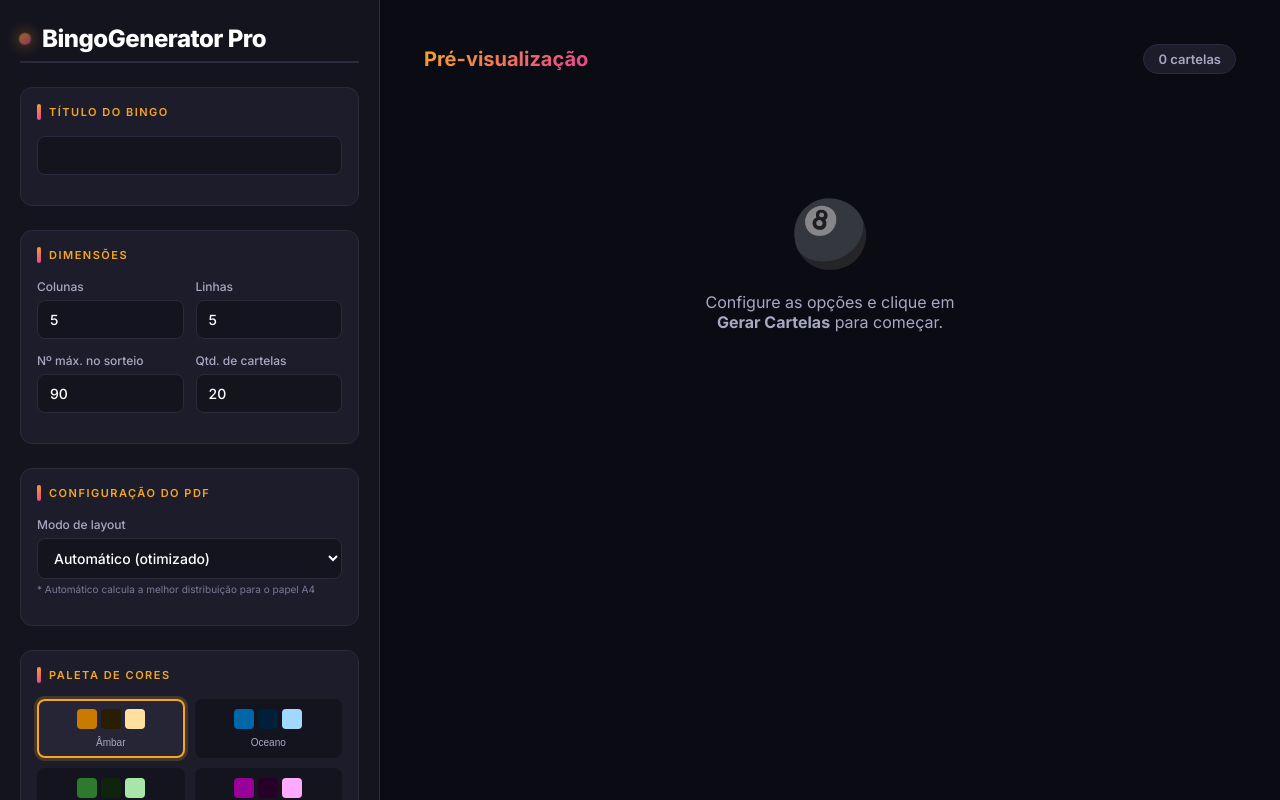
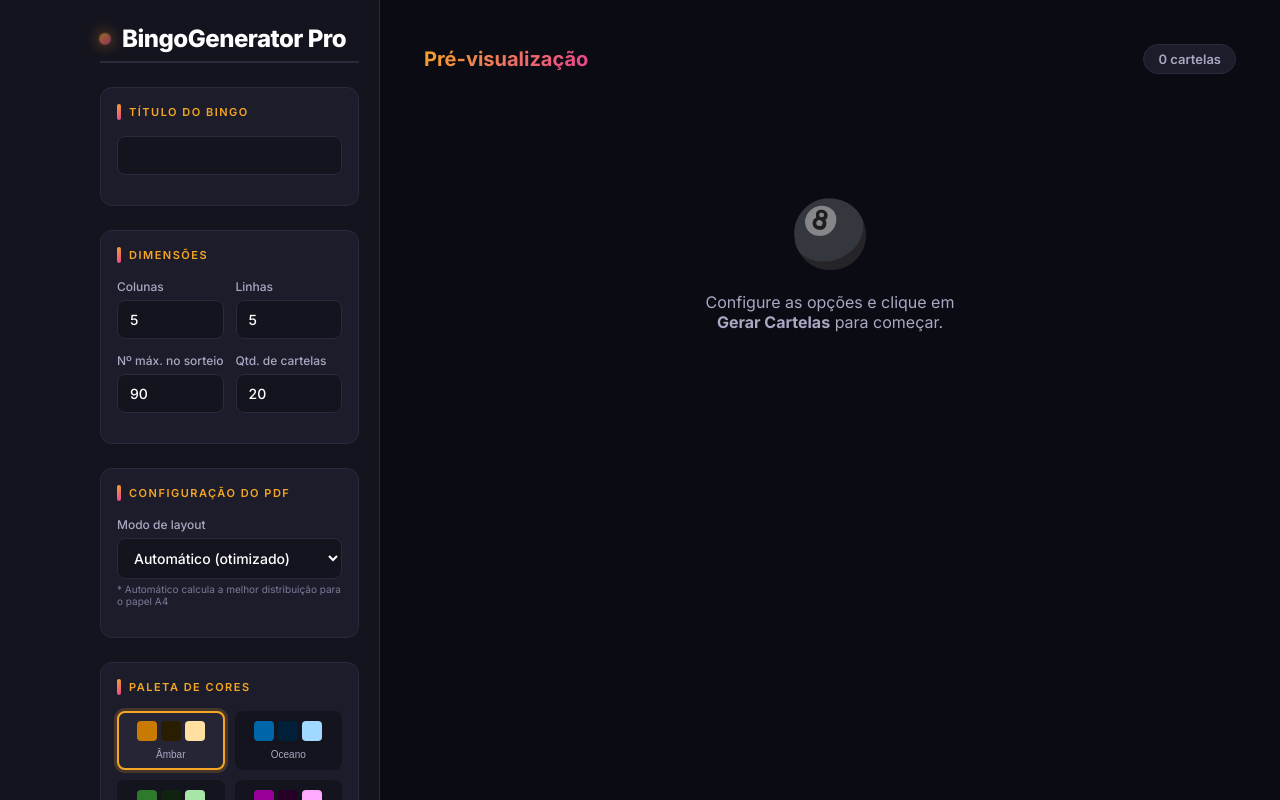
Before and after one commit to FYuriVS/bingo-generator, an Angular app: page / in a window 1280 px wide. Built offline with nearby package versions, Linux system fonts and the light colour scheme.

Commit message:
fix scss

```diff
--- a/src/styles.scss
+++ b/src/styles.scss
@@ -72,7 +72,7 @@ body {
 .sidebar {
   background: var(--surface);
   border-right: 1px solid var(--border);
-  padding: 24px 20px;
+  padding: 24px 20px 24px 100px;
   overflow-y: auto;
   display: flex;
   flex-direction: column;
```
